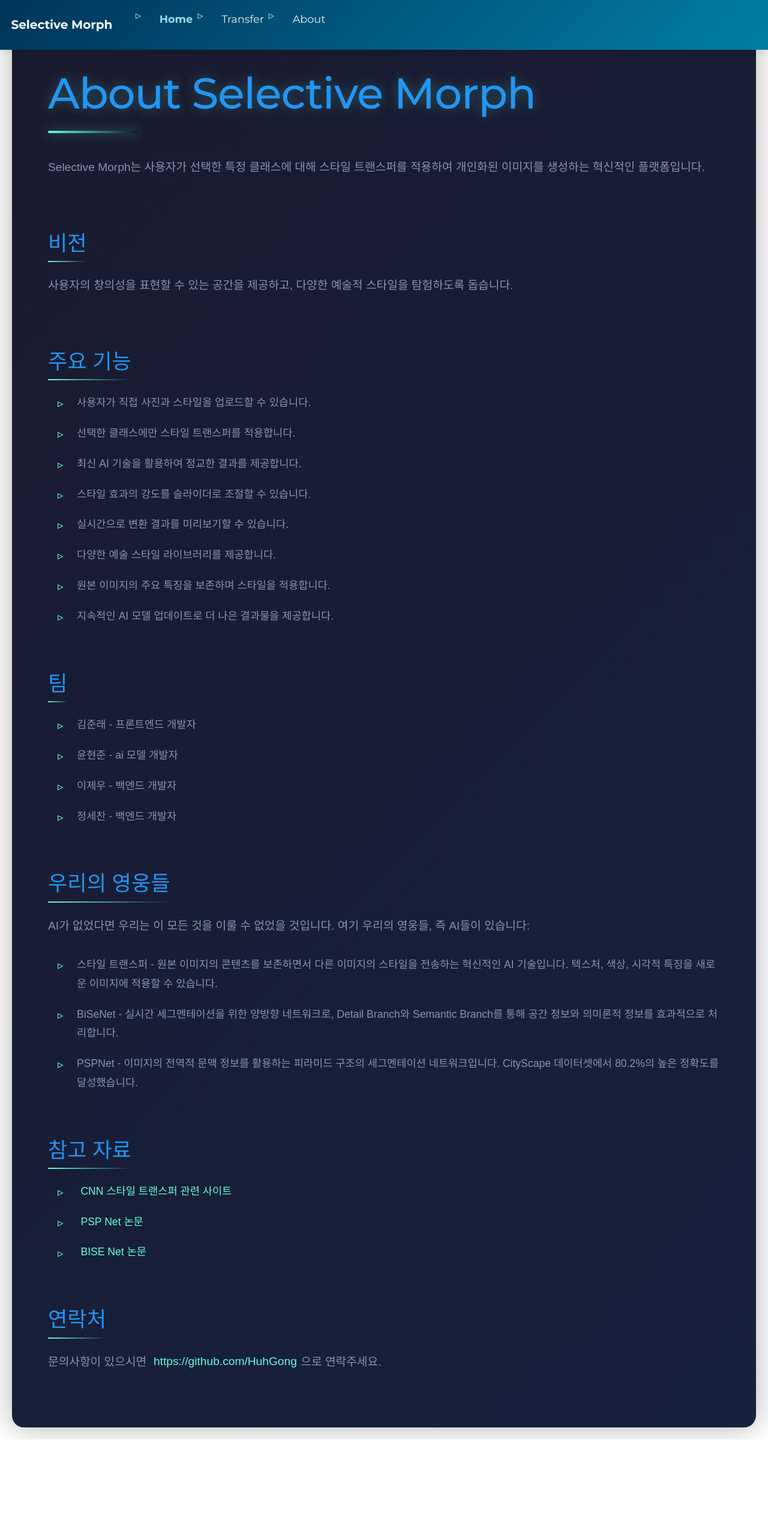
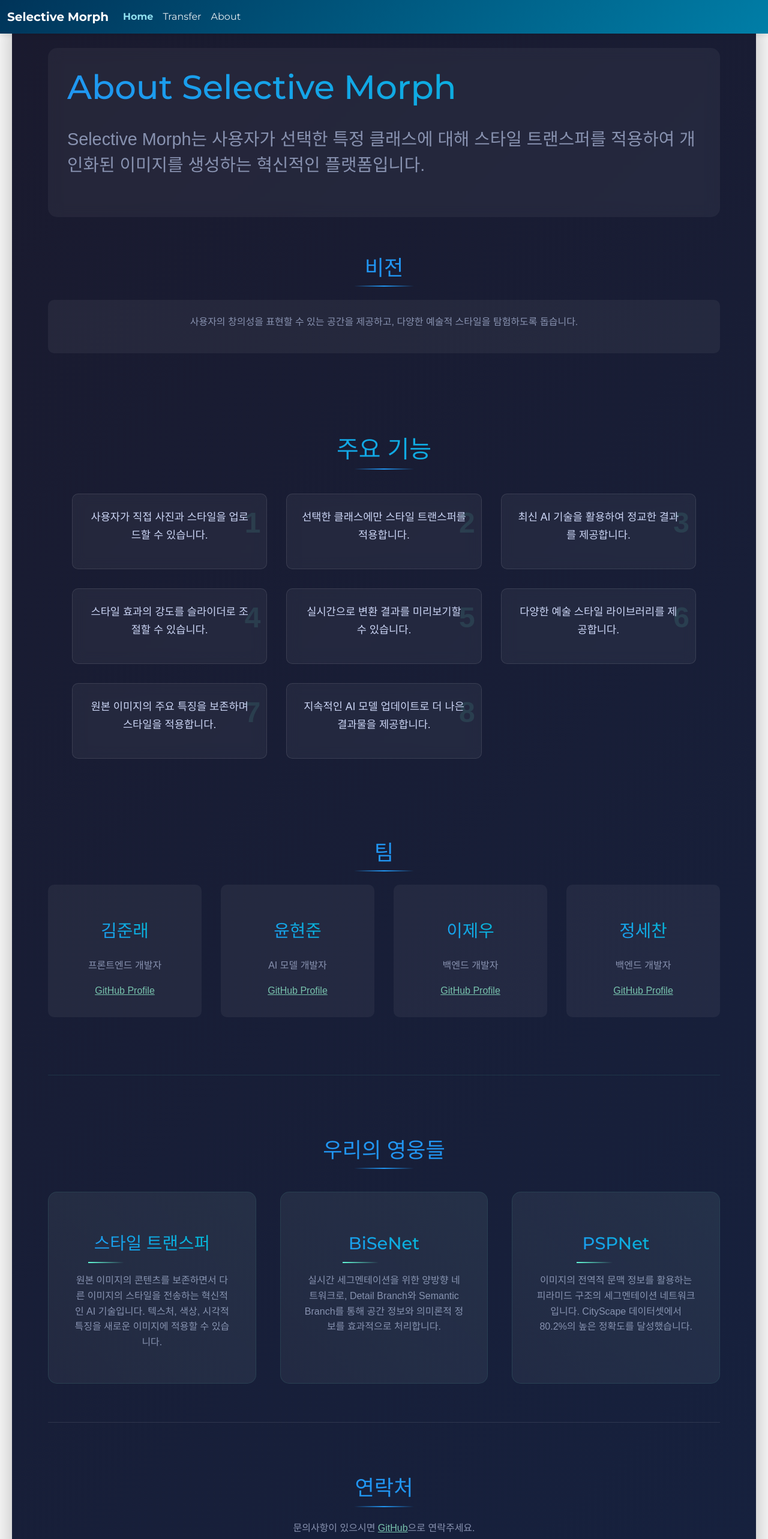
Before and after one commit to HuhGong/selectivemorph4, a React (Create React App) app in the folder front_end/: page /about in a window 1280 px wide. Shown: the top 2566 px of the page at 60% size. Before the commit the page ends 2400 px from the top, so only its background shows below. Built offline with nearby package versions, Linux system fonts and the light colour scheme.

Commit message:
about 더이상 필요??

```diff
--- a/front_end/src/About.css
+++ b/front_end/src/About.css
@@ -2,7 +2,7 @@
     min-height: 100vh;
     background: linear-gradient(135deg, #1a1a2e, #16213e);
     padding: 60px;
-    color: #fff;
+    color: #8892b0;
     font-family: 'Poppins', sans-serif;
     line-height: 1.6;
     max-width: 1350px;
@@ -12,110 +12,153 @@
     border-radius: 20px;
 }
 
-h1 {
-    font-size: 4.5rem;
-    margin-bottom: 2.5rem;
-    margin-top: 2rem;
-    position: relative;
-    padding-bottom: 1.5rem;
-    color: #2196F3;
-    text-shadow: 0 0 20px rgba(100,255,218,0.3);
-    letter-spacing: -1px;
+.hero-section {
+    text-align: left;
+    margin-bottom: 4rem;
+    padding: 2rem;
+    background: rgba(255, 255, 255, 0.05);
+    border-radius: 15px;
+    backdrop-filter: blur(10px);
 }
 
-h1::after {
+.features-grid {
+    display: grid;
+    grid-template-columns: repeat(auto-fit, minmax(300px, 1fr));
+    gap: 2rem;
+    margin-top: 2rem;
+}
+
+.feature-card {
+    background: rgba(255, 255, 255, 0.05);
+    padding: 1.5rem;
+    border-radius: 10px;
+    transition: transform 0.3s ease;
+    position: relative;
+    overflow: hidden;
+}
+
+.feature-card p {
+    color: #ccd6f6; /* 밝은 회색빛 하얀색 */
+    font-size: 1.1rem;
+    line-height: 1.7;
+    position: relative;
+    z-index: 2;
+}
+
+.feature-card:hover p {
+    color: #64ffda; /* 호버 시 민트색으로 변경 */
+    transition: color 0.3s ease;
+}
+
+.feature-card:hover {
+    transform: translateY(-5px);
+    background: rgba(255, 255, 255, 0.1);
+}
+
+.feature-number {
+    position: absolute;
+    top: 10px;
+    right: 10px;
+    font-size: 3rem;
+    opacity: 0.1;
+    font-weight: bold;
+    color: #64ffda;
+}
+
+.team-grid {
+    display: grid;
+    grid-template-columns: repeat(auto-fit, minmax(250px, 1fr));
+    gap: 2rem;
+    margin-top: 2rem;
+}
+
+.team-card {
+    background: rgba(255, 255, 255, 0.05);
+    padding: 2rem;
+    border-radius: 10px;
+    text-align: center;
+    transition: all 0.3s ease;
+}
+
+.team-card:hover {
+    transform: translateY(-5px);
+    background: rgba(255, 255, 255, 0.1);
+}
+
+.ai-heroes-section {
+    margin-top: 6rem;  /* 상단 여백 증가 */
+    padding-top: 3rem; /* 내부 상단 여백 추가 */
+    border-top: 1px solid rgba(100, 255, 218, 0.1); /* 구분선 추가 */
+}
+
+.ai-heroes-grid {
+    display: grid;
+    grid-template-columns: repeat(auto-fit, minmax(300px, 1fr));
+    gap: 2.5rem; /* 카드 간격 증가 */
+    margin-top: 3rem;
+}
+
+.ai-hero-card {
+    background: rgba(255, 255, 255, 0.05);
+    padding: 2.5rem;
+    border-radius: 15px;
+    transition: all 0.3s ease;
+    border: 1px solid rgba(100, 255, 218, 0.1);
+    position: relative;
+    overflow: hidden;
+}
+
+.ai-hero-card h3 {
+    color: #64ffda;
+    font-size: 1.8rem;
+    margin-bottom: 1.5rem;
+    position: relative;
+}
+
+.ai-hero-card h3::after {
     content: '';
     position: absolute;
-    bottom: 0;
+    bottom: -8px;
     left: 0;
-    width: 150px;
-    height: 4px;
-    background: linear-gradient(90deg, #64ffda, #0a192f);
-    border-radius: 2px;
-    box-shadow: 0 0 20px rgba(100,255,218,0.5);
-}
-
-h2 {
-    color: #2196F3;
-    margin-top: 3.5rem;
-    margin-bottom: 2rem;
-    font-size: 2.2rem;
-    position: relative;
-    display: inline-block;
-}
-
-h2::after {
-    content: '';
-    position: absolute;
-    bottom: -10px;
-    left: 0;
-    width: 100%;
+    width: 60px;
     height: 2px;
     background: linear-gradient(90deg, #64ffda, transparent);
 }
 
-p {
-    margin-bottom: 2rem;
-    font-size: 1.2rem;
-    line-height: 1.8;
-    color: #8892b0;
+.ai-hero-card:hover {
+    transform: translateY(-5px);
+    background: rgba(255, 255, 255, 0.08);
+    box-shadow: 0 10px 30px rgba(0, 0, 0, 0.2);
 }
 
-ul {
-    list-style: none;
-    padding-left: 0;
-    margin-left: 1rem;
+.ai-hero-card::before {
+    content: '';
+    position: absolute;
+    top: 0;
+    left: 0;
+    width: 100%;
+    height: 100%;
+    background: linear-gradient(45deg, transparent, rgba(100, 255, 218, 0.03));
+    pointer-events: none;
 }
 
-li {
-    margin-bottom: 1.2rem;
-    padding-left: 2rem;
-    position: relative;
-    color: #8892b0;
-    line-height: 1.8;
-    font-size: 1.1rem;
+.content-box {
+    padding: 1.5rem;
+    border-radius: 10px;
+    background: rgba(255, 255, 255, 0.05);
     transition: all 0.3s ease;
 }
 
-li::before {
-    content: '▹';
-    position: absolute;
-    left: 0;
-    color: #64ffda;
-    font-size: 1.2rem;
+.content-box.active {
+    background: rgba(255, 255, 255, 0.1);
+    transform: translateX(10px);
 }
 
-a {
-    color: #64ffda;
-    text-decoration: none;
-    position: relative;
-    transition: all 0.3s ease;
-    padding: 0.2rem 0.4rem;
-}
-
-a:hover {
-    color: #64ffda;
-    text-decoration: none;
-    background: rgba(100,255,218,0.1);
-    border-radius: 4px;
-}
-
-a::after {
-    content: '';
-    position: absolute;
-    width: 100%;
-    height: 1px;
-    bottom: 0;
-    left: 0;
-    background-color: #64ffda;
-    transform: scaleX(0);
-    transform-origin: right;
-    transition: transform 0.3s ease;
-}
-
-a:hover::after {
-    transform: scaleX(1);
-    transform-origin: left;
+.about-footer {
+    margin-top: 4rem;
+    padding-top: 2rem;
+    border-top: 1px solid rgba(255, 255, 255, 0.1);
+    text-align: center;
 }
 
 @media (max-width: 768px) {
@@ -124,22 +167,66 @@ a:hover::after {
         min-width: auto;
     }
 
-    h1 {
-        font-size: 3rem;
-    }
-
-    h2 {
-        font-size: 1.8rem;
-    }
-
-    p, li {
-        font-size: 1rem;
+    .features-grid,
+    .team-grid,
+    .ai-heroes-grid {
+        grid-template-columns: 1fr;
     }
 }
 
-@media (hover: hover) {
-    li:hover {
-        transform: translateX(10px);
-        color: #64ffda;
+/* 반응형 디자인 개선 */
+@media (max-width: 768px) {
+    .ai-heroes-section {
+        margin-top: 4rem;
+        padding-top: 2rem;
+    }
+
+    .ai-heroes-grid {
+        gap: 2rem;
+    }
+
+    .ai-hero-card {
+        padding: 2rem;
+    }
+
+    .ai-hero-card h3 {
+        font-size: 1.5rem;
     }
 }
+
+p.hero-description {
+    color: #8892b0;
+    text-align: left;
+    font-size: 1.8rem;
+    line-height: 1.5;
+    margin: 2rem 0;
+    font-weight: 300;
+}
+h2 {
+    color: #2196F3;
+    margin-top: 3.5rem;
+    margin-bottom: 2rem;
+    font-size: 2.2rem;
+    position: relative;
+    display: block;
+    text-align: center;
+    width: 100%;
+}
+
+h2::after {
+    content: '';
+    position: absolute;
+    bottom: -10px;
+    left: 50%;
+    transform: translateX(-50%);
+    width: 100px;
+    height: 2px;
+    background: linear-gradient(90deg, transparent, #2196F3, transparent);
+}
+
+.vision-section,
+.team-section,
+.ai-heroes-section,
+.about-footer {
+    text-align: center;
+}
--- a/front_end/src/About.js
+++ b/front_end/src/About.js
@@ -1,67 +1,104 @@
-import React from 'react';
-import './About.css'; // 필요에 따라 스타일 파일 추가
+import React, { useState } from 'react';
+import './About.css';
 
 function About() {
+    const [activeSection, setActiveSection] = useState(null);
+
+    const features = [
+        "사용자가 직접 사진과 스타일을 업로드할 수 있습니다.",
+        "선택한 클래스에만 스타일 트랜스퍼를 적용합니다.",
+        "최신 AI 기술을 활용하여 정교한 결과를 제공합니다.",
+        "스타일 효과의 강도를 슬라이더로 조절할 수 있습니다.",
+        "실시간으로 변환 결과를 미리보기할 수 있습니다.",
+        "다양한 예술 스타일 라이브러리를 제공합니다.",
+        "원본 이미지의 주요 특징을 보존하며 스타일을 적용합니다.",
+        "지속적인 AI 모델 업데이트로 더 나은 결과물을 제공합니다."
+    ];
+
+    const teamMembers = [
+        { name: "김준래", role: "프론트엔드 개발자", github: "https://github.com/junlae223" },
+        { name: "윤현준", role: "AI 모델 개발자", github: "https://github.com/YHJ659" },
+        { name: "이제우", role: "백엔드 개발자", github: "https://github.com/jewoos2921" },
+        { name: "정세찬", role: "백엔드 개발자", github: "https://github.com/HuhGong" }
+    ];
+
+    const aiHeroes = [
+        {
+            name: "스타일 트랜스퍼",
+            description: "원본 이미지의 콘텐츠를 보존하면서 다른 이미지의 스타일을 전송하는 혁신적인 AI 기술입니다. 텍스처, 색상, 시각적 특징을 새로운 이미지에 적용할 수 있습니다."
+        },
+        {
+            name: "BiSeNet",
+            description: "실시간 세그멘테이션을 위한 양방향 네트워크로, Detail Branch와 Semantic Branch를 통해 공간 정보와 의미론적 정보를 효과적으로 처리합니다."
+        },
+        {
+            name: "PSPNet",
+            description: "이미지의 전역적 문맥 정보를 활용하는 피라미드 구조의 세그멘테이션 네트워크입니다. CityScape 데이터셋에서 80.2%의 높은 정확도를 달성했습니다."
+        }
+    ];
+
     return (
         <div className="about-container">
-            <h1>About Selective Morph</h1>
-            <p>
-                Selective Morph는 사용자가 선택한 특정 클래스에 대해 스타일 트랜스퍼를 적용하여 개인화된 이미지를 생성하는 혁신적인 플랫폼입니다.
-            </p>
-            <h2>비전</h2>
-            <p>
-                사용자의 창의성을 표현할 수 있는 공간을 제공하고, 다양한 예술적 스타일을 탐험하도록 돕습니다.
-            </p>
-            <h2>주요 기능</h2>
-            <ul>
-                <li>사용자가 직접 사진과 스타일을 업로드할 수 있습니다.</li>
-                <li>선택한 클래스에만 스타일 트랜스퍼를 적용합니다.</li>
-                <li>최신 AI 기술을 활용하여 정교한 결과를 제공합니다.</li>
-                <li>스타일 효과의 강도를 슬라이더로 조절할 수 있습니다.</li>
-                <li>실시간으로 변환 결과를 미리보기할 수 있습니다.</li>
-                <li>다양한 예술 스타일 라이브러리를 제공합니다.</li>
-                <li>원본 이미지의 주요 특징을 보존하며 스타일을 적용합니다.</li>
-                <li>지속적인 AI 모델 업데이트로 더 나은 결과물을 제공합니다.</li>
-            </ul>
-            <h2>팀</h2>
-            <ul>
-                <li>김준래 - 프론트엔드 개발자</li>
-                <li>윤현준 - ai 모델 개발자</li>
-                <li>이제우 - 백엔드 개발자</li>
-                <li>정세찬 - 백엔드 개발자</li>
-            </ul>
+            <div className="hero-section">
+                <h1>About Selective Morph</h1>
+                <p className="hero-description">
+                    Selective Morph는 사용자가 선택한 특정 클래스에 대해 스타일 트랜스퍼를 적용하여
+                    개인화된 이미지를 생성하는 혁신적인 플랫폼입니다.
+                </p>
+            </div>
 
+            <section className="vision-section"
+                     onMouseEnter={() => setActiveSection('vision')}
+                     onMouseLeave={() => setActiveSection(null)}>
+                <h2>비전</h2>
+                <div className={`content-box ${activeSection === 'vision' ? 'active' : ''}`}>
+                    <p>사용자의 창의성을 표현할 수 있는 공간을 제공하고, 다양한 예술적 스타일을 탐험하도록 돕습니다.</p>
+                </div>
+            </section>
 
-            <h2>우리의 영웅들</h2>
-            <p>AI가 없었다면 우리는 이 모든 것을 이룰 수 없었을 것입니다. 여기 우리의 영웅들, 즉 AI들이 있습니다:</p>
-            <ul>
-                <li>스타일 트랜스퍼 - 원본 이미지의 콘텐츠를 보존하면서 다른 이미지의 스타일을 전송하는 혁신적인 AI 기술입니다. 텍스처, 색상, 시각적 특징을 새로운 이미지에 적용할 수
-                    있습니다.
-                </li>
-                <li>BiSeNet - 실시간 세그멘테이션을 위한 양방향 네트워크로, Detail Branch와 Semantic Branch를 통해 공간 정보와 의미론적 정보를 효과적으로
-                    처리합니다.
-                </li>
-                <li>PSPNet - 이미지의 전역적 문맥 정보를 활용하는 피라미드 구조의 세그멘테이션 네트워크입니다. CityScape 데이터셋에서 80.2%의 높은 정확도를
-                    달성했습니다.
-                </li>
-            </ul>
+            <section className="features-section">
+                <h2>주요 기능</h2>
+                <div className="features-grid">
+                    {features.map((feature, index) => (
+                        <div key={index} className="feature-card">
+                            <span className="feature-number">{index + 1}</span>
+                            <p>{feature}</p>
+                        </div>
+                    ))}
+                </div>
+            </section>
 
-            <h2>참고 자료</h2>
-            <ul>
-                <li>
-                    <a href="https://paperswithcode.com/task/style-transfer" target="_blank" rel="noopener noreferrer">CNN 스타일 트랜스퍼 관련 사이트</a>
-                </li>
-                <li>
-                    <a href="https://arxiv.org/abs/1612.01105" target="_blank" rel="noopener noreferrer">PSP Net 논문</a>
-                </li>
-                <li>
-                    <a href="https://arxiv.org/abs/1808.00897" target="_blank" rel="noopener noreferrer">BISE Net 논문</a>
-                </li>
-            </ul>
+            <section className="team-section">
+                <h2>팀</h2>
+                <div className="team-grid">
+                    {teamMembers.map((member, index) => (
+                        <div key={index} className="team-card">
+                            <h3>{member.name}</h3>
+                            <p>{member.role}</p>
+                            <a href={member.github} target="_blank" rel="noopener noreferrer">
+                                GitHub Profile
+                            </a>
+                        </div>
+                    ))}
+                </div>
+            </section>
 
-            <h2>연락처</h2>
-            <p>문의사항이 있으시면 <a href="https://github.com/HuhGong/selectivemorph4">https://github.com/HuhGong</a>으로 연락주세요.
-            </p>
+            <section className="ai-heroes-section">
+                <h2>우리의 영웅들</h2>
+                <div className="ai-heroes-grid">
+                    {aiHeroes.map((hero, index) => (
+                        <div key={index} className="ai-hero-card">
+                            <h3>{hero.name}</h3>
+                            <p>{hero.description}</p>
+                        </div>
+                    ))}
+                </div>
+            </section>
+
+            <footer className="about-footer">
+                <h2>연락처</h2>
+                <p>문의사항이 있으시면 <a href="https://github.com/HuhGong/selectivemorph4">GitHub</a>으로 연락주세요.</p>
+            </footer>
         </div>
     );
 }
```
